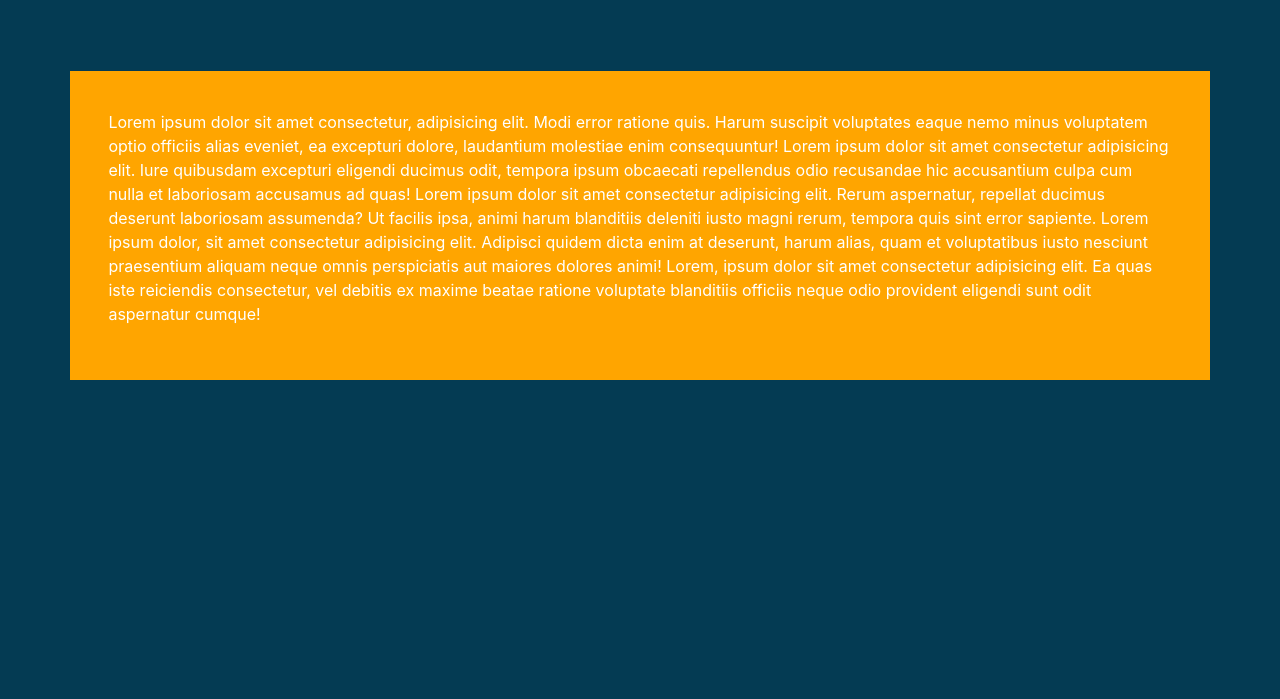
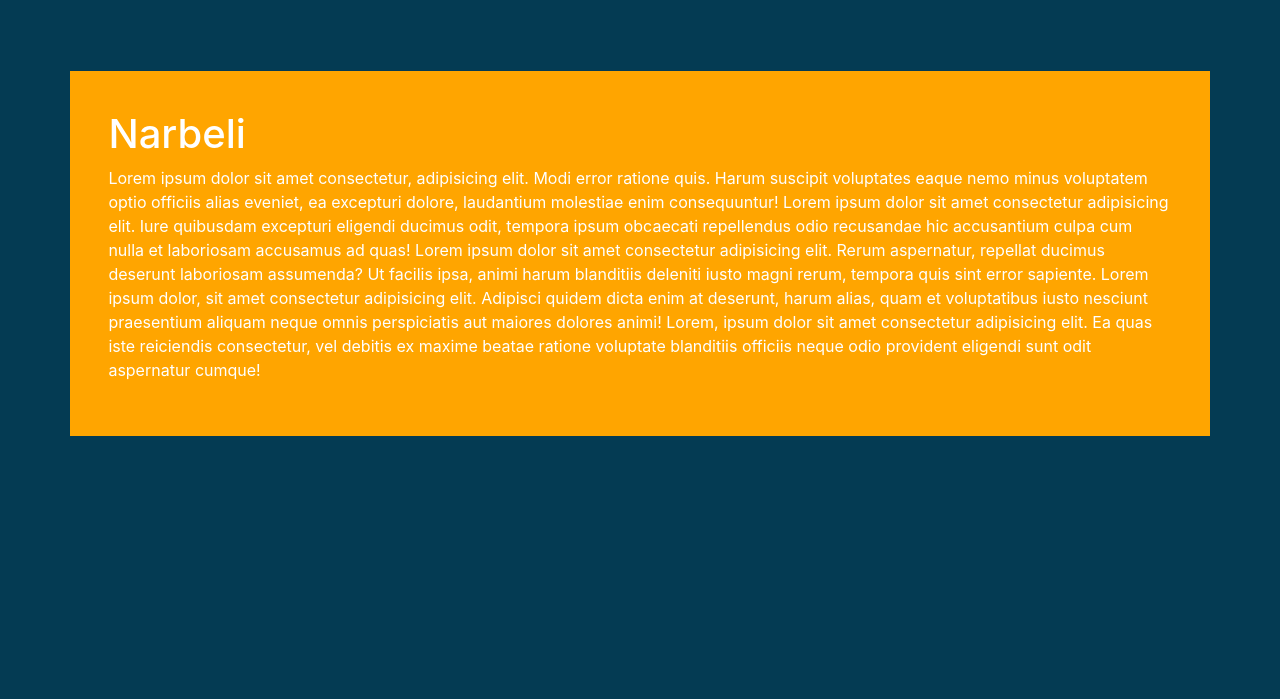
Before and after one commit to lardam/narbeli, a website: page info.html in a window 1280 px wide. Shown: the part 101-800 px from the top of the page. Drawn offline with nearby package versions, Linux system fonts and the light colour scheme.

Commit message:
Version 1.02.1

```diff
--- a/info.html
+++ b/info.html
@@ -26,6 +26,7 @@
         </header>
         <div id="middle">
             <div class="container" id="info-narbeli">
+                <h1>Narbeli</h1>
                 <p>Lorem ipsum dolor sit amet consectetur, adipisicing elit. Modi error ratione quis. Harum suscipit voluptates eaque nemo minus voluptatem optio officiis alias eveniet, ea excepturi dolore, laudantium molestiae enim consequuntur! Lorem ipsum dolor sit amet consectetur adipisicing elit. Iure quibusdam excepturi eligendi ducimus odit, tempora ipsum obcaecati repellendus odio recusandae hic accusantium culpa cum nulla et laboriosam accusamus ad quas! Lorem ipsum dolor sit amet consectetur adipisicing elit. Rerum aspernatur, repellat ducimus deserunt laboriosam assumenda? Ut facilis ipsa, animi harum blanditiis deleniti iusto magni rerum, tempora quis sint error sapiente. Lorem ipsum dolor, sit amet consectetur adipisicing elit. Adipisci quidem dicta enim at deserunt, harum alias, quam et voluptatibus iusto nesciunt praesentium aliquam neque omnis perspiciatis aut maiores dolores animi! Lorem, ipsum dolor sit amet consectetur adipisicing elit. Ea quas iste reiciendis consectetur, vel debitis ex maxime beatae ratione voluptate blanditiis officiis neque odio provident eligendi sunt odit aspernatur cumque!</p>
             </div>
         </div>
```
